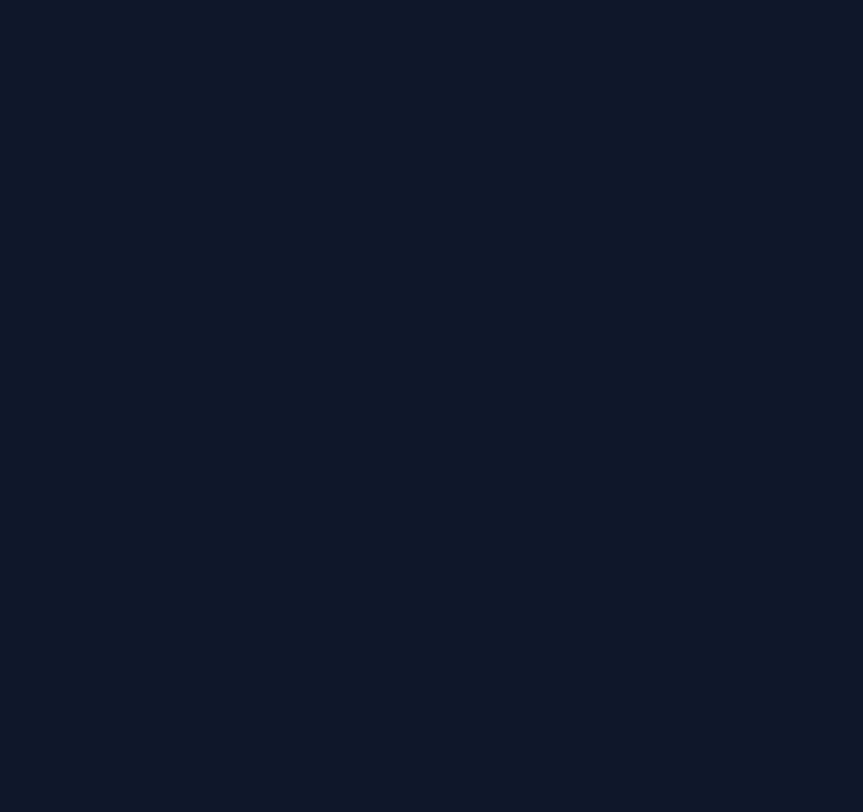
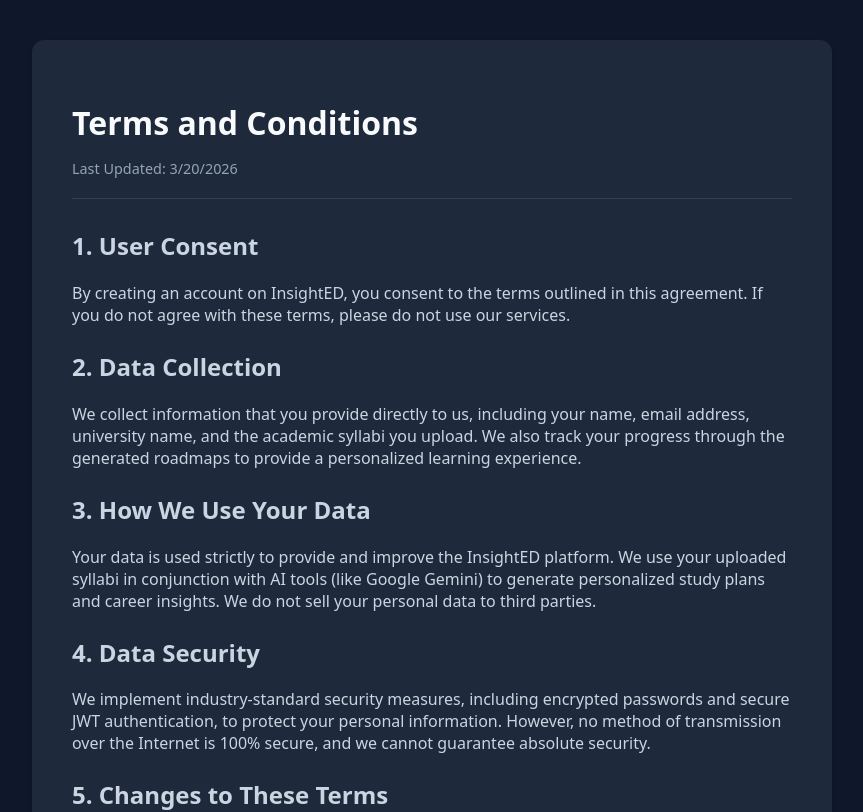
Before and after one commit to rajeevtechie/PBL-1, a React (Vite) app in the folder frontend/: page /terms in a window 1280 px wide. Before the commit this address had no page. Shown: the top 812 px of the page, without its empty margins (208-1071 px from the left). Built offline with nearby package versions, Linux system fonts and the light colour scheme.

Commit message:
Added terms and condition section and user concent page

```diff
--- a/frontend/src/App.jsx
+++ b/frontend/src/App.jsx
@@ -1,4 +1,5 @@
 import React from 'react';
+import Terms from './pages/Terms/Terms';
 import { BrowserRouter, Routes, Route, Navigate } from 'react-router-dom';
 
 // === LAYOUTS ===
@@ -35,9 +36,10 @@
 
         {/* Auth Pages */}
         <Route path="/login" element={<Login />} />
+        <Route path="/register" element={<Register />} />
 
-        {/* ✅ CORRECTED: Now points to the Register component */}
-        <Route path="/register" element={<Register />} />
+        {/* ✅ NEW TERMS & CONDITIONS ROUTE HERE */}
+        <Route path="/terms" element={<Terms />} />
 
 
         {/* ====================================================
--- /dev/null
+++ b/frontend/src/pages/Terms/Terms.jsx
@@ -0,0 +1,74 @@
+import React from 'react';
+
+const Terms = () => {
+  return (
+    <div style={styles.container}>
+      <div style={styles.content}>
+        <h1 style={styles.title}>Terms and Conditions</h1>
+        <p style={styles.lastUpdated}>Last Updated: {new Date().toLocaleDateString()}</p>
+
+        <section style={styles.section}>
+          <h2>1. User Consent</h2>
+          <p>By creating an account on InsightED, you consent to the terms outlined in this agreement. If you do not agree with these terms, please do not use our services.</p>
+        </section>
+
+        <section style={styles.section}>
+          <h2>2. Data Collection</h2>
+          <p>We collect information that you provide directly to us, including your name, email address, university name, and the academic syllabi you upload. We also track your progress through the generated roadmaps to provide a personalized learning experience.</p>
+        </section>
+
+        <section style={styles.section}>
+          <h2>3. How We Use Your Data</h2>
+          <p>Your data is used strictly to provide and improve the InsightED platform. We use your uploaded syllabi in conjunction with AI tools (like Google Gemini) to generate personalized study plans and career insights. We do not sell your personal data to third parties.</p>
+        </section>
+
+        <section style={styles.section}>
+          <h2>4. Data Security</h2>
+          <p>We implement industry-standard security measures, including encrypted passwords and secure JWT authentication, to protect your personal information. However, no method of transmission over the Internet is 100% secure, and we cannot guarantee absolute security.</p>
+        </section>
+
+        <section style={styles.section}>
+          <h2>5. Changes to These Terms</h2>
+          <p>We reserve the right to update or modify these Terms and Conditions at any time without prior notice. Any changes will be effective immediately upon posting to this page. Your continued use of the platform constitutes your acceptance of the revised terms.</p>
+        </section>
+
+      </div>
+    </div>
+  );
+};
+
+// Simple inline styles to match your dark theme quickly
+const styles = {
+  container: {
+    minHeight: '100vh',
+    backgroundColor: '#0f172a', // Matches your app's dark background
+    color: '#cbd5e1',
+    padding: '40px 20px',
+    fontFamily: 'system-ui, -apple-system, sans-serif'
+  },
+  content: {
+    maxWidth: '800px',
+    margin: '0 auto',
+    backgroundColor: '#1e293b',
+    padding: '40px',
+    borderRadius: '12px',
+    boxShadow: '0 4px 6px rgba(0, 0, 0, 0.1)'
+  },
+  title: {
+    color: '#f8fafc',
+    fontSize: '2rem',
+    marginBottom: '10px'
+  },
+  lastUpdated: {
+    color: '#94a3b8',
+    fontSize: '0.9rem',
+    marginBottom: '30px',
+    borderBottom: '1px solid #334155',
+    paddingBottom: '20px'
+  },
+  section: {
+    marginBottom: '24px'
+  }
+};
+
+export default Terms;
--- a/frontend/src/pages/auth/Register.jsx
+++ b/frontend/src/pages/auth/Register.jsx
@@ -164,16 +164,24 @@
               />
             </div>
 
-            {/* Terms */}
+            {/* UPDATED TERMS & CONDITIONS LINK */}
             <div className={styles.terms}>
-              <label className={styles.termsLabel}>
+              <label className={styles.termsLabel} style={{ display: 'flex', alignItems: 'center', gap: '8px' }}>
                 <input
                   type="checkbox"
                   checked={agree}
                   onChange={(e) => setAgree(e.target.checked)}
                 />
                 <span>
-                  I agree to <span className={styles.link}>Terms & Conditions</span>
+                  I agree to the{' '}
+                  <Link
+                    to="/terms"
+                    target="_blank"
+                    rel="noopener noreferrer"
+                    className={styles.link}
+                  >
+                    Terms & Conditions
+                  </Link>
                 </span>
               </label>
             </div>
```
Also changed, not shown: 2 other files (tests, documents, lock files or other folders).
